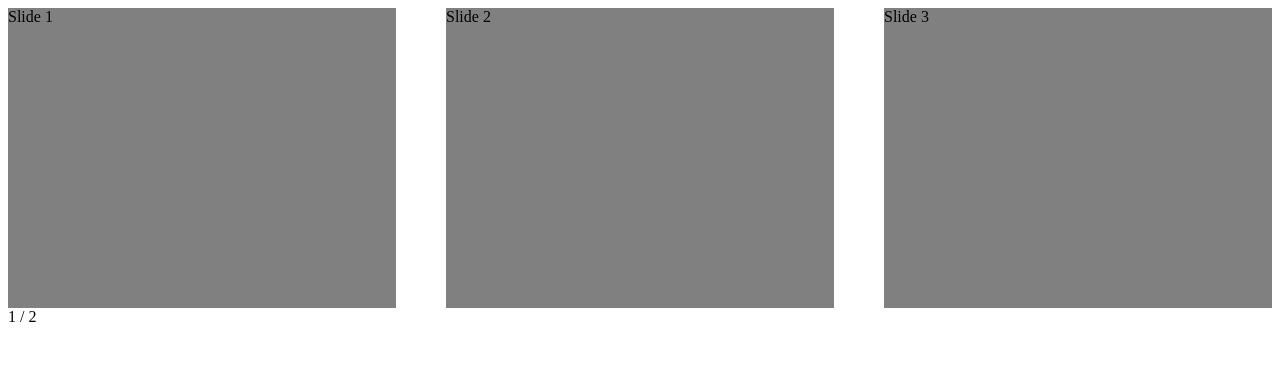
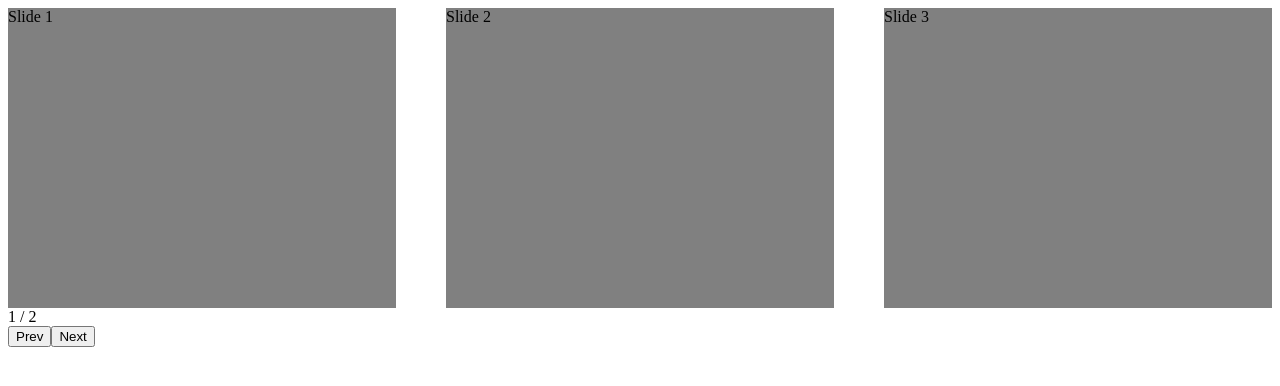
Before and after one commit to yugo-ibuki/swiper-example, a React (Vite) app: page / in a window 1280 px wide. Shown: the top 386 px of the page. Built offline with nearby package versions, Linux system fonts and the light colour scheme; the HTML template or start-up script is replaced by a standard one.

Commit message:
add pagination

```diff
--- a/src/App.tsx
+++ b/src/App.tsx
@@ -1,6 +1,8 @@
 import "swiper/css";
 import { Pagination } from "swiper/modules";
 import { Swiper, SwiperSlide } from "swiper/react";
+import { SlideNextButton } from "./components/SlideNextButton.tsx";
+import { SlidePrevButton } from "./components/SlidePrevButton.tsx";
 
 const data: string[] = ["Slide 1", "Slide 2", "Slide 3", "Slide 4"];
 
@@ -22,6 +24,10 @@ function App() {
             <div style={{ background: "grey", height: "300px" }}>{d}</div>
           </SwiperSlide>
         ))}
+        <div>
+          <SlidePrevButton />
+          <SlideNextButton />
+        </div>
       </Swiper>
     </>
   );
--- /dev/null
+++ b/src/components/SlideNextButton.tsx
@@ -0,0 +1,7 @@
+import { useSwiper } from "swiper/react";
+
+export const SlideNextButton = () => {
+  const swiper = useSwiper();
+
+  return <button onClick={() => swiper.slideNext()}>Next</button>;
+};
--- /dev/null
+++ b/src/components/SlidePrevButton.tsx
@@ -0,0 +1,7 @@
+import { useSwiper } from "swiper/react";
+
+export const SlidePrevButton = () => {
+  const swiper = useSwiper();
+
+  return <button onClick={() => swiper.slidePrev()}>Prev</button>;
+};
```
